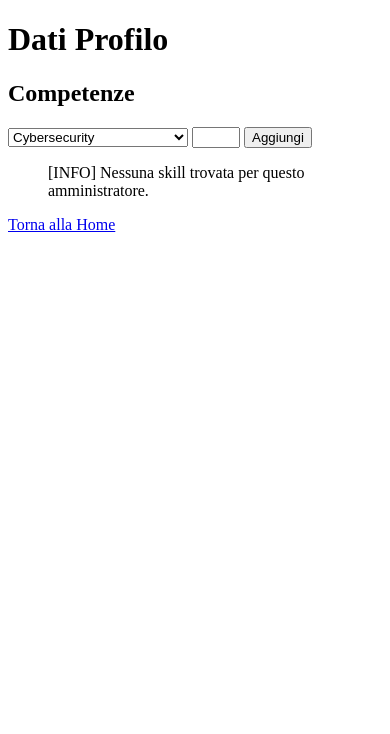
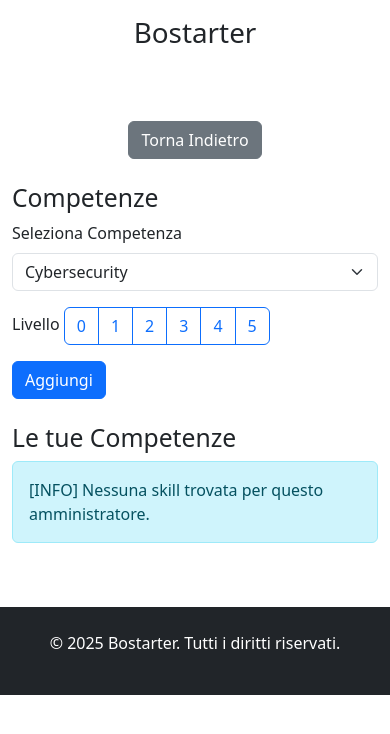
Before and after one commit to Nick-Monster03/Progetto-Bassi-di-Dati, a PHP site: page /pages/skillList/skillList.php in a window 390 px wide. Shown: the top 734 px of the page. Run offline with PHP 8.4, Linux system fonts and the light colour scheme; the visitor is signed in with stand-in values (Sample User, id 1); data comes from the database, SQL or seed files in the repository; data that the repository does not hold is empty.

Commit message:
Aggiornamento grafica competenze e altro

```diff
--- a/pages/skillList/skillList.php
+++ b/pages/skillList/skillList.php
@@ -1,16 +1,32 @@
 <!DOCTYPE html>
-<html>
+<html lang="it">
 <head>
+    <meta charset="UTF-8">
+    <meta name="viewport" content="width=device-width, initial-scale=1.0">
     <title>Skills</title>
+    <link rel="stylesheet" href="../home.css">
+    <link href="https://cdn.jsdelivr.net/npm/bootstrap@5.3.0/dist/css/bootstrap.min.css" rel="stylesheet">
+    <script src="https://cdn.jsdelivr.net/npm/@popperjs/core@2.11.6/dist/umd/popper.min.js"></script>
+    <script src="https://cdn.jsdelivr.net/npm/bootstrap@5.3.0/dist/js/bootstrap.min.js"></script>
 </head>
 <body>
-        <div>
-            <h1>Dati Profilo </h1>
+    <header>
+        <div class="container d-flex flex-column align-items-center py-3">
+            <h1 class="titleWebSite">Bostarter</h1>
         </div>
-        <div>
+    </header>
+
+    <div class="container mt-5">
+        <div class="text-center mt-4">
+            <button class="btn btn-secondary" onclick="window.history.back()">Torna Indietro</button>
+        </div>
+        <div class="row mt-4">
+            <div class="col-12">
                 <h2>Competenze</h2>
                 <form action="skillListController.php" method="POST">
-                <select name="competenzeDisponibili" id="competenzeDisponibili">
+                    <div class="mb-3">
+                        <label for="competenzeDisponibili" class="form-label">Seleziona Competenza</label>
+                        <select name="competenzeDisponibili" id="competenzeDisponibili" class="form-select">
                             <?php
                                 require 'skillListController.php';
                                 $skills = getSkills();
@@ -19,25 +35,54 @@
                                 }
                             ?>
                         </select>
-                <input type="number" min="0" max="5" name="level" id="level">
-                <button type="submit">Aggiungi</button>
+                    </div>
+                    <div class="mb-3">
+                        <label class="form-label">Livello</label>
+                        <div class="btn-group" role="group" aria-label="Livello">
+                            <?php for ($i = 0; $i <= 5; $i++): ?>
+                                <input type="radio" class="btn-check" name="level" id="level<?php echo $i; ?>" value="<?php echo $i; ?>" autocomplete="off">
+                                <label class="btn btn-outline-primary" for="level<?php echo $i; ?>"><?php echo $i; ?></label>
+                            <?php endfor; ?>
+                        </div>
+                    </div>
+                    <button type="submit" class="btn btn-primary">Aggiungi</button>
                 </form>
             </div>
-        <div>
-            <ul>
+        </div>
+        <div class="row mt-4">
+            <div class="col-12">
+                <h2>Le tue Competenze</h2>
+                <div class="row">
                     <?php
+                        if (session_status() == PHP_SESSION_NONE) {
                             session_start();
+                        }
                         $email = $_SESSION['email'];
                         $usersSkills = getSkillsUser($email);
                         if (empty($usersSkills)) {
-                echo "[INFO] Nessuna skill trovata per questo amministratore.";
+                            echo "<div class='col-12'><div class='alert alert-info'>[INFO] Nessuna skill trovata per questo amministratore.</div></div>";
+                        } else {
+                            foreach($usersSkills as $skill) {
+                                echo "<div class='col-12 col-md-6 col-lg-4 mb-4'>";
+                                echo "<div class='card'>";
+                                echo "<div class='card-body'>";
+                                echo "<h5 class='card-title'>" . htmlspecialchars($skill['nomeskill']) . "</h5>";
+                                echo "<p class='card-text'>Livello: " . htmlspecialchars($skill['livello']) . "</p>";
+                                echo "</div>";
+                                echo "</div>";
+                                echo "</div>";
                             }
-                foreach($usersSkills as $skill) {
-                echo "<li>" . htmlspecialchars($skill['nomeskill']) . " - " . htmlspecialchars($skill['livello']) . "</li>";
                         }
                     ?>
-            </ul>
                 </div>
-        <p><a href="../home/home.php">Torna alla Home</a></p>
+            </div>
+        </div>
+    </div>
+
+    <footer class="bg-dark text-white py-4 mt-5">
+        <div class="container text-center">
+            <p>&copy; 2025 Bostarter. Tutti i diritti riservati.</p>
+        </div>
+    </footer>
 </body>
 </html>
```
Also changed, not shown: pages/candidature/candidatura.php (+30 -14 lines), testMongo.php (added, +9 -0 lines), pages/skillList/skillListController.php (line endings or trailing spaces). Lines whose indentation alone changed are shown as unchanged.
